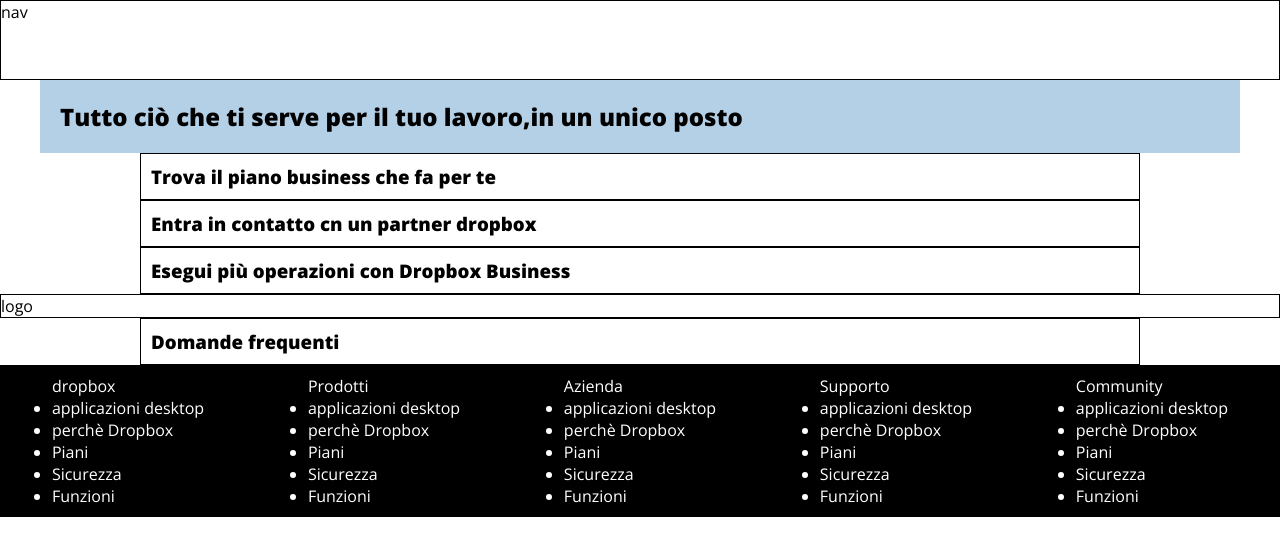
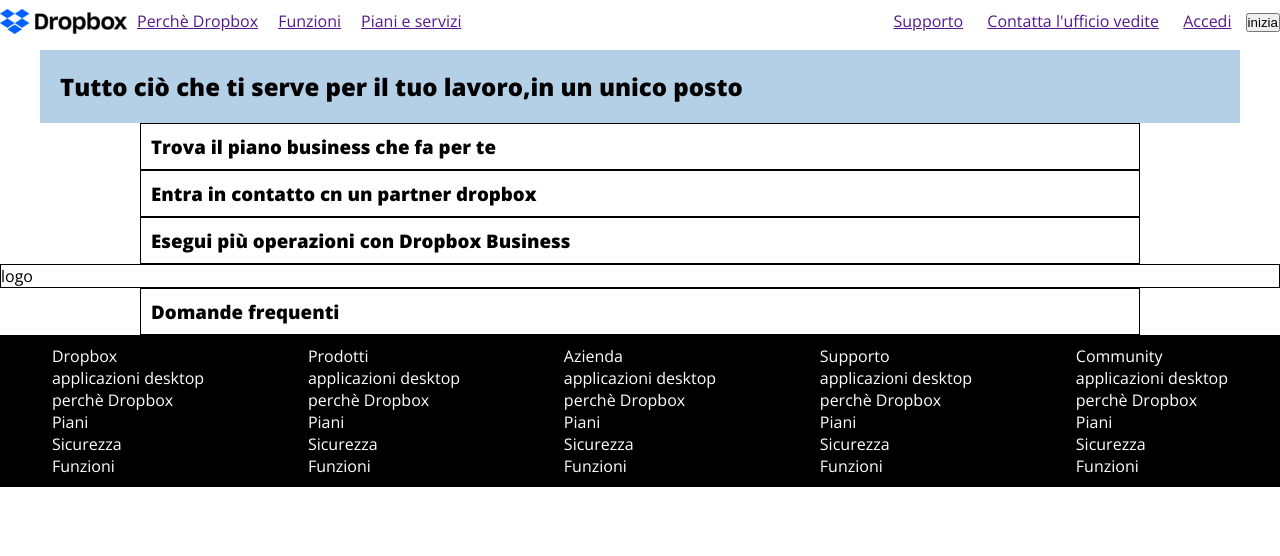
Before and after one commit to vitodepi16/htmlcss-dropbox, a plain HTML site: page index.html in a window 1280 px wide. Drawn offline with nearby package versions, Linux system fonts and the light colour scheme.

Commit message:
add link a header in html e css

```diff
--- a/css/style.css
+++ b/css/style.css
@@ -37,6 +37,14 @@ body{
 .debug{
     border: 1px solid #000000;
 }
+.space-btw{
+    display: flex;
+    justify-content: space-between;
+
+}
+nav{
+    width: 100%;
+}
 .d-flex{
     display: flex;
     flex-direction: row;
@@ -44,18 +52,27 @@ body{
 .align-center{
     align-items: center;
 }
+a{
+    padding: 10px;
+}
 /* header */
 header{
     position: fixed;
     top: 0;
-    height: 80px;
+    height: 50px;
     background-color: var(--background-main);
     width: 100%;
     z-index: 1000;
 }
+.logo{
+    margin-left: 0;
+}
+.accedi{
+    margin-right: 0;
+}
 /* main */
 main{
-    padding-top: 80px;
+    padding-top: 50px;
 }
 #hero{
     background-color: var(--backgroun-hero);
@@ -67,3 +84,6 @@ footer{
     background-color: var(--bc-footer);
     color:var(--background-main)
 }
+ul{
+    list-style: none;
+}
--- a/index.html
+++ b/index.html
@@ -12,10 +12,26 @@
 </head>
 <body>
     <!-- header -->
-    <header class="debug">
-        <nav>
-            nav
-        </nav>
+    <header class="">
+    <nav class=" ">
+        <div class=" d-flex  align-center ">
+            <div class="logo space-between align-center d-flex  ">
+                <img src="./img/logo-small.png" alt="">
+                <a href="">Perchè Dropbox</a>
+                <a href="">Funzioni</a>
+                <a href="">Piani e servizi</a>
+
+              </div>
+            <div class=" accedi">
+                <a href="">Supporto</a>
+                <a href="">Contatta l'ufficio vedite</a>
+                <a href="">Accedi</a>
+
+            <button>inizia</button>
+            </div>
+
+        </div>
+    </nav>
     </header>
     <!-- main -->
     <main>
@@ -52,7 +68,7 @@
     </main>
     <!-- footer -->
     <footer class="d-flex">
-        <ul class="container">dropbox
+        <ul class="container">Dropbox
             <li>applicazioni desktop</li>
             <li> perchè Dropbox</li>
             <li> Piani</li>
```
